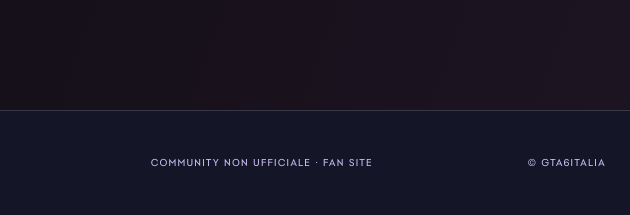
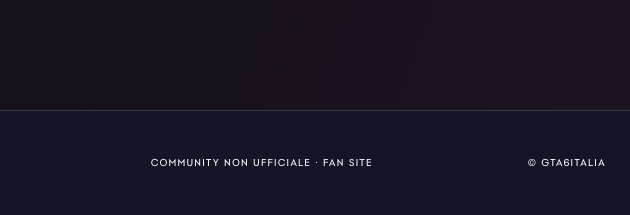
Before and after one commit to JonaDev2026/GTA6_Italia, a plain HTML site: page docs/index.html in a window 1280 px wide. Shown: the part 4400-4615 px from the top of the page, 650-1280 px from the left. Drawn offline with Linux system fonts and the light colour scheme.

Commit message:
Set footer text to white

```diff
--- a/docs/index.html
+++ b/docs/index.html
@@ -73,7 +73,7 @@
     footer .social-icon{width:15px;height:15px;font-size:15px}
     .community h2{font-size:clamp(54px,9vw,112px);max-width:900px;margin:0 auto 24px}
     .community p{max-width:520px;margin:0 auto;color:#fff;font-size:14px;line-height:1.9}
-    footer{padding:32px 24px;border-top:1px solid var(--line);display:flex;justify-content:space-between;gap:20px;align-items:center;color:#ccc2f5;font-size:10px;letter-spacing:.12em;text-transform:uppercase}
+    footer{padding:32px 24px;border-top:1px solid var(--line);display:flex;justify-content:space-between;gap:20px;align-items:center;color:#fff;font-size:10px;letter-spacing:.12em;text-transform:uppercase}
     footer img{width:105px;max-height:40px;object-fit:contain;opacity:.8}
     .reveal{opacity:0;transform:translateY(24px);transition:opacity .7s,transform .7s}.reveal.visible{opacity:1;transform:none}
     @media(max-width:760px){.topbar{height:68px}.brand img{width:120px}.menu{display:block}.nav{display:none;position:absolute;top:68px;left:0;right:0;padding:22px;background:#09090bf5;flex-direction:column;align-items:flex-start;border-bottom:1px solid var(--line)}.nav.open{display:flex}.hero{height:780px;min-height:760px;background-position:58% center}.hero-content{padding:130px 24px 100px}.hero:before{background:linear-gradient(90deg,#050508b8,transparent),linear-gradient(0deg,#09090b,transparent 70%)}.section{padding:78px 20px}.section-head{display:block}.section-intro{margin-top:20px}.feature{grid-template-columns:1fr}.feature-image{min-height:330px}.posts-feed{gap:16px}.post-head{padding:16px}.post-body{padding:18px}.post-footer{padding:13px 18px}.community{padding:90px 22px}footer{flex-direction:column;text-align:center}}
```
